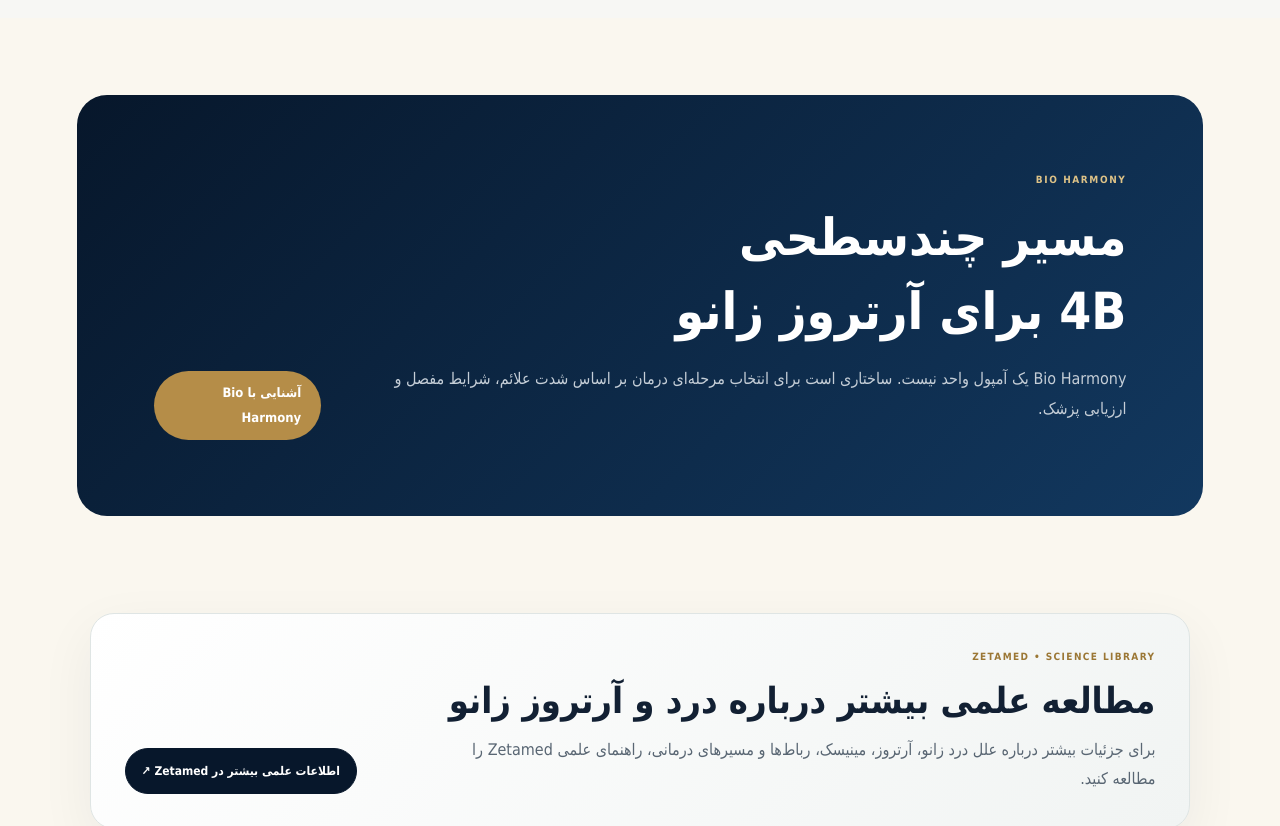
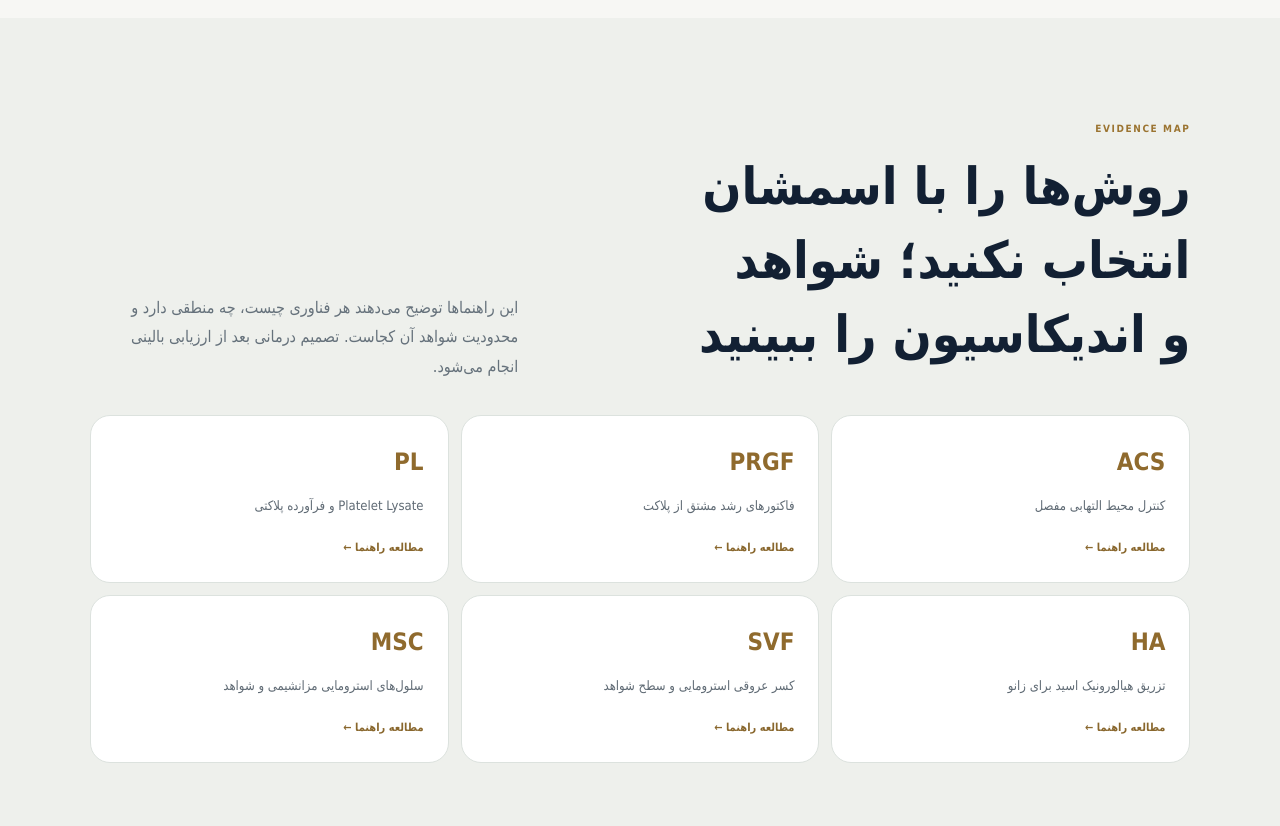
Before and after one commit to kianariai-alt/4B-Clinic-Web, a SvelteKit app: page /orthopedics/knee in a window 1280 px wide. Shown: the part 3200-4026 px from the top of the page. Built offline with nearby package versions, Linux system fonts and the light colour scheme.

Commit message:
feat(seo): add evidence map to knee hub

```diff
--- a/src/routes/orthopedics/knee/+page.svelte
+++ b/src/routes/orthopedics/knee/+page.svelte
@@ -8,6 +8,14 @@
     ['تصویربرداری هدفمند', 'رادیوگرافی، MRI یا سونوگرافی فقط وقتی مرور یا درخواست می‌شوند که برای تصمیم درمانی لازم باشند.'],
     ['درجه‌بندی و هدف', 'شدت بیماری، وضعیت بافت، سن، سطح فعالیت و هدف واقعی بیمار کنار هم قرار می‌گیرند.'],
     ['انتخاب مسیر', 'بازتوانی، اصلاح عوامل زمینه‌ای، دارو، تزریق یا در موارد لازم ارجاع برای جراحی بررسی می‌شوند.']
+  ];
+  const scienceGuides = [
+    ['ACS', 'کنترل محیط التهابی مفصل', '/articles/acs-autologous-conditioned-serum'],
+    ['PRGF', 'فاکتورهای رشد مشتق از پلاکت', '/articles/prgf-growth-factors'],
+    ['PL', 'Platelet Lysate و فرآورده پلاکتی', '/articles/platelet-lysate'],
+    ['HA', 'تزریق هیالورونیک اسید برای زانو', '/articles/hyaluronic-acid-knee-injection'],
+    ['SVF', 'کسر عروقی استرومایی و سطح شواهد', '/articles/svf-stromal-vascular-fraction'],
+    ['MSC', 'سلول‌های استرومایی مزانشیمی و شواهد', '/articles/mesenchymal-stromal-cells-msc']
   ];
   const therapies = [
     ['PL', 'پلاکت لیزیت'],
@@ -60,6 +68,11 @@
   </div>
 </section>
 
+<section class="v2-section evidence-map">
+  <div class="section-head"><div><div class="eyebrow-dark">EVIDENCE MAP</div><h2>روش‌ها را با اسمشان انتخاب نکنید؛ شواهد و اندیکاسیون را ببینید</h2></div><p>این راهنماها توضیح می‌دهند هر فناوری چیست، چه منطقی دارد و محدودیت شواهد آن کجاست. تصمیم درمانی بعد از ارزیابی بالینی انجام می‌شود.</p></div>
+  <div class="evidence-grid">{#each scienceGuides as guide}<a href={guide[2]}><b>{guide[0]}</b><span>{guide[1]}</span><i>مطالعه راهنما ←</i></a>{/each}</div>
+</section>
+
 <section class="bio-harmony-v2">
   <div><div class="eyebrow-light">BIO HARMONY</div><h2>مسیر چندسطحی 4B برای آرتروز زانو</h2><p>Bio Harmony یک آمپول واحد نیست. ساختاری است برای انتخاب مرحله‌ای درمان بر اساس شدت علائم، شرایط مفصل و ارزیابی پزشک.</p></div>
   <a href="/bio-harmony">آشنایی با Bio Harmony</a>
@@ -100,4 +113,4 @@
   .bio-harmony-v2{margin:clamp(36px,6vw,80px);padding:clamp(38px,6vw,78px);border-radius:30px;background:linear-gradient(135deg,#07172b,#12385f);color:#fff;display:flex;justify-content:space-between;align-items:end;gap:40px}.bio-harmony-v2 p{max-width:760px;color:#c5ced7}.science-v2{padding-top:20px;padding-bottom:20px}.faq-v2{background:#fff}.faq-list{display:grid;gap:9px;max-width:960px}.faq-list details{padding:18px 20px;border:1px solid #e1e4e2;border-radius:15px;background:#fbfbf9}.faq-list summary{cursor:pointer;font-weight:900}.faq-list p{color:#5f6a74}.knee-final{padding:clamp(62px,8vw,112px) clamp(20px,7vw,110px);background:#07172b;color:#fff;display:flex;justify-content:space-between;align-items:end;gap:40px}.knee-final p{color:#c5ced7;max-width:820px}
   @media(max-width:900px){.knee-v2-overlay{background:linear-gradient(0deg,rgba(4,13,24,.98) 0%,rgba(4,13,24,.78) 50%,rgba(4,13,24,.10) 100%)}.knee-v2-copy{width:auto;margin:0;padding:120px 22px 48px}.knee-intro,.section-head,.treatment-section{grid-template-columns:1fr;gap:26px}.path-grid{grid-template-columns:1fr 1fr}.bio-harmony-v2,.knee-final{align-items:flex-start;flex-direction:column}}
   @media(max-width:620px){.knee-v2-hero{min-height:720px}.knee-v2-hero>img{object-position:right center}.knee-v2-copy{padding-top:290px}.knee-v2-copy h1{font-size:42px}.knee-actions{flex-direction:column}.knee-actions a{width:100%}.symptom-grid,.path-grid{grid-template-columns:1fr}.therapy-list div{grid-template-columns:100px 1fr}.bio-harmony-v2{margin:26px 14px;padding:34px 22px}.knee-final>a{width:100%}}
-.intent-guides{background:#f7f7f4}.intent-grid{display:grid;grid-template-columns:repeat(3,1fr);gap:12px}.intent-grid a{display:grid;gap:8px;padding:24px;border-radius:20px;background:#fff;border:1px solid #dfe4e1;text-decoration:none;color:#17313c}.intent-grid strong{font-size:18px}.intent-grid span{font-size:13px;color:#66727b}@media(max-width:800px){.intent-grid{grid-template-columns:1fr}}</style>
+.intent-guides{background:#f7f7f4}.intent-grid{display:grid;grid-template-columns:repeat(3,1fr);gap:12px}.intent-grid a{display:grid;gap:8px;padding:24px;border-radius:20px;background:#fff;border:1px solid #dfe4e1;text-decoration:none;color:#17313c}.intent-grid strong{font-size:18px}.intent-grid span{font-size:13px;color:#66727b}@media(max-width:800px){.intent-grid{grid-template-columns:1fr}}.evidence-map{background:#eef0ec}.evidence-grid{display:grid;grid-template-columns:repeat(3,1fr);gap:12px}.evidence-grid a{min-height:160px;padding:24px;border-radius:20px;background:#fff;border:1px solid #dce2de;text-decoration:none;color:#17313c;display:flex;flex-direction:column}.evidence-grid b{font-size:24px;color:#8f6a2d}.evidence-grid span{margin-top:9px;color:#5f6a74;font-size:13px}.evidence-grid i{margin-top:auto;padding-top:20px;color:#89672d;font-style:normal;font-size:11px;font-weight:900}@media(max-width:800px){.evidence-grid{grid-template-columns:1fr 1fr}}@media(max-width:520px){.evidence-grid{grid-template-columns:1fr}}</style>
```
